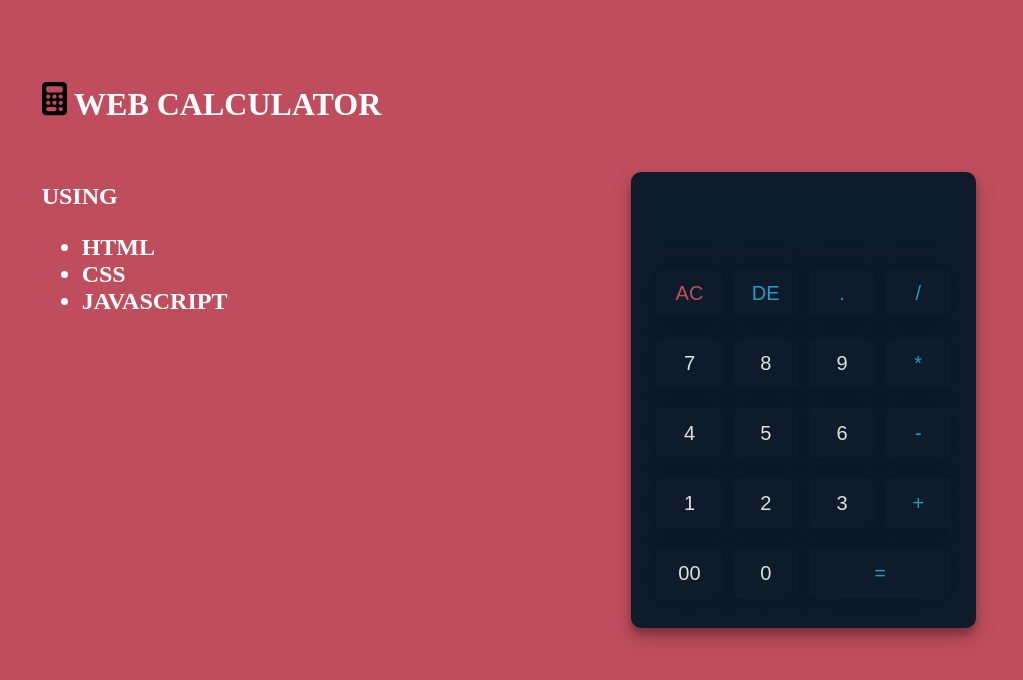
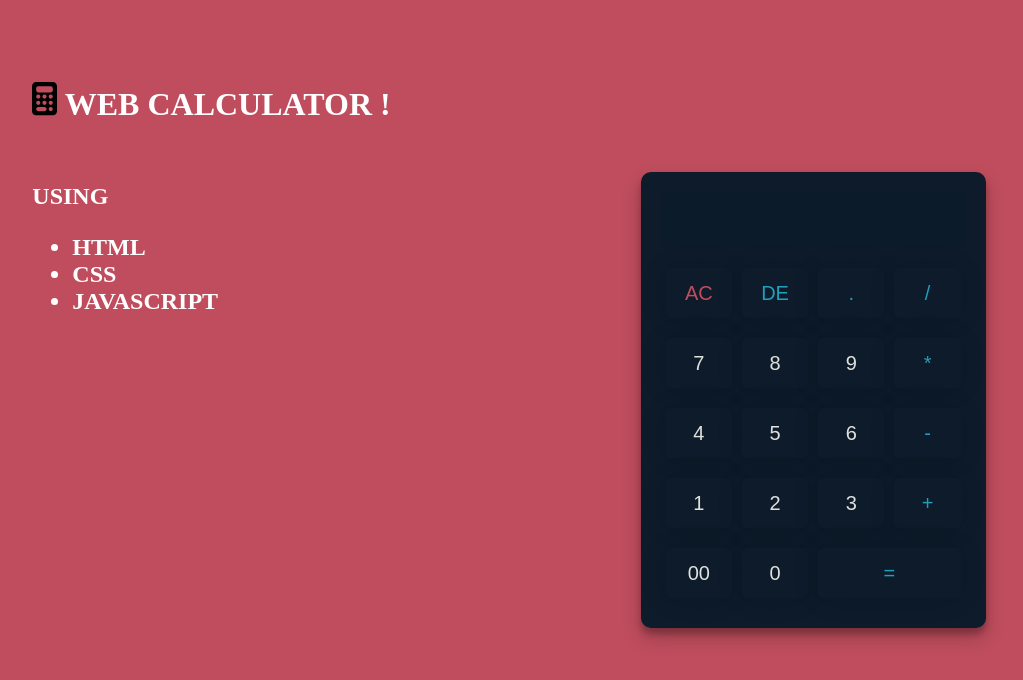
Before and after one commit to rajapriyanka/Calculator-Website, a plain HTML site: page index.html in a window 1280 px wide. Shown: the whole page, without its empty margins (131-1154 px from the left). Drawn offline with Linux system fonts and the light colour scheme.

Commit message:
Update index.html

```diff
--- a/index.html
+++ b/index.html
@@ -14,7 +14,7 @@
     <div class="head">
       <h1>
         <svg xmlns="http://www.w3.org/2000/svg" viewBox="0 0 384 512" style="width: 25px; " ><path d="M64 0C28.7 0 0 28.7 0 64V448c0 35.3 28.7 64 64 64H320c35.3 0 64-28.7 64-64V64c0-35.3-28.7-64-64-64H64zM96 64H288c17.7 0 32 14.3 32 32v32c0 17.7-14.3 32-32 32H96c-17.7 0-32-14.3-32-32V96c0-17.7 14.3-32 32-32zm32 160a32 32 0 1 1 -64 0 32 32 0 1 1 64 0zM96 352a32 32 0 1 1 0-64 32 32 0 1 1 0 64zM64 416c0-17.7 14.3-32 32-32h96c17.7 0 32 14.3 32 32s-14.3 32-32 32H96c-17.7 0-32-14.3-32-32zM192 256a32 32 0 1 1 0-64 32 32 0 1 1 0 64zm32 64a32 32 0 1 1 -64 0 32 32 0 1 1 64 0zm64-64a32 32 0 1 1 0-64 32 32 0 1 1 0 64zm32 64a32 32 0 1 1 -64 0 32 32 0 1 1 64 0zM288 448a32 32 0 1 1 0-64 32 32 0 1 1 0 64z" /></svg>
-        WEB CALCULATOR
+        WEB CALCULATOR !
       </h1>
       <br>
       <h2>USING
```
